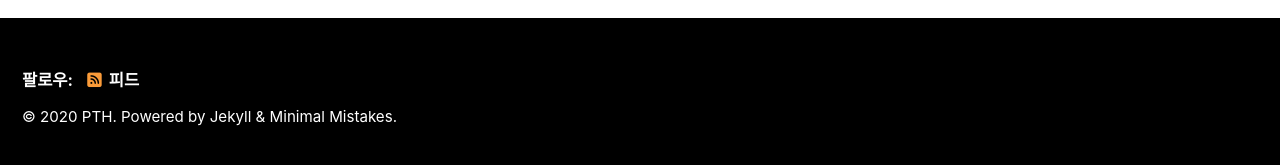
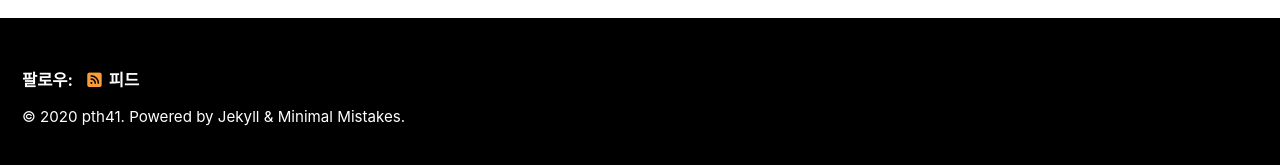
Before and after one commit to pth41/pth41.github.io, a Jekyll site: the page built from index.html, in a window 1280 px wide and 900 px high, scrolled down 456 px. Shown: the part 727-892 px from the top of the window. Built offline with Jekyll 4.4.1, drawn with Linux system fonts in a browser that asks for light colours; cached includes are drawn as plain includes; nearby versions of some CDN libraries; the list of posts is cut into pages by our own code.

Commit message:
Update _config.yml

```diff
--- a/_config.yml
+++ b/_config.yml
@@ -18,9 +18,9 @@ minimal_mistakes_skin    : "contrast" # "air", "aqua", "contrast", "dark", "dirt
 locale                   : "ko-KR"
 title                    : "Tech-Blog"
 title_separator          : "-"
-name                     : "PTH"
+name                     : "pth41"
 description              : "An amazing website."
-url                      : "https://mmistakes.github.io" # the base hostname & protocol for your site e.g.
+url                      : "https://pth41.github.io" # the base hostname & protocol for your site e.g.
 baseurl                  : "/minimal-mistakes" # the subpath of your site, e.g.
 repository               : pth41/pth41.github.io # GitHub username/repo-name e.g.
 teaser                   : # path of fallback teaser image, e.g. "/assets/images/500x300.png"
```
